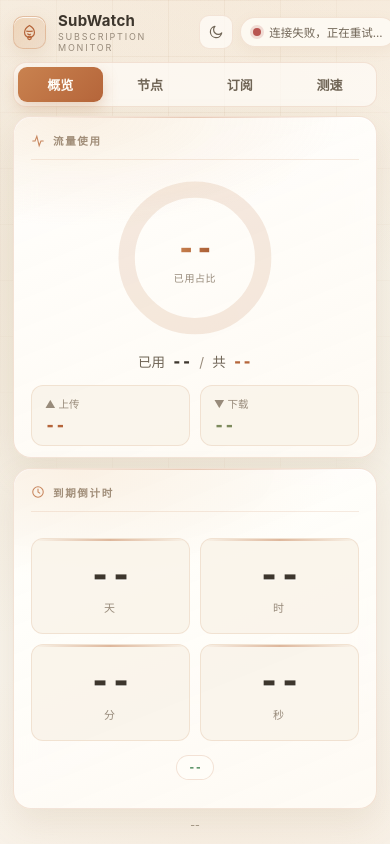
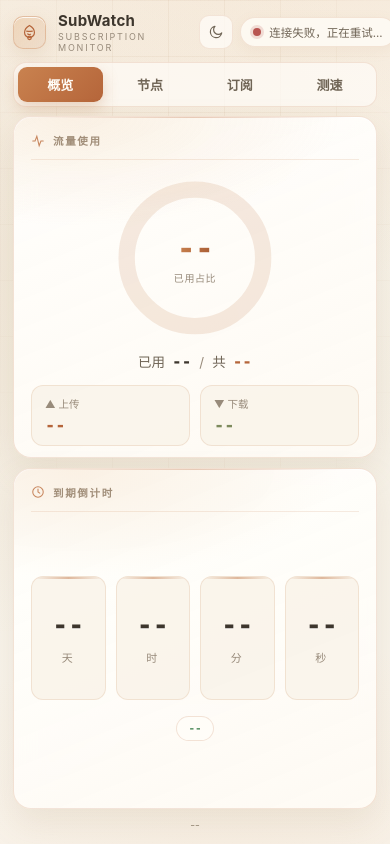
Before and after one commit to JunWan666/subwatch, a plain HTML site: page index.html in a window 390 px wide. Drawn offline with Linux system fonts and the light colour scheme; no server answers.

Commit message:
fix: 到期倒计时改为一行四格横排，提升可读性（含预览图更新）

```diff
--- a/index.html
+++ b/index.html
@@ -381,16 +381,17 @@ footer{flex:none;margin:0;font-size:11px;padding:0 0 2px;line-height:1.5}
 .split .item .lbl{font-size:10.5px;color:var(--text-faint);display:flex;align-items:center;gap:6px;margin-bottom:4px}
 .split .item .val{font-family:var(--mono);font-size:17px;font-weight:700;font-variant-numeric:tabular-nums}
 
-/* ===== 到期倒计时（2×2 大格） ===== */
-.cd-grid{display:grid;grid-template-columns:repeat(2,1fr);gap:10px;margin-top:auto}
+/* ===== 到期倒计时（1×4 横排；2026-09-21 由 2×2 大格改为一行，便于一眼读出 天/时/分/秒） ===== */
+.cd-grid{display:grid;grid-template-columns:repeat(4,1fr);gap:10px;margin-top:auto}
 .cd-cell{border-radius:12px;background:rgba(8,16,32,.6);border:1px solid var(--line);
-  padding:18px 8px;text-align:center;position:relative;overflow:hidden}
+  padding:16px 6px;text-align:center;position:relative;overflow:hidden;
+  display:flex;flex-direction:column;align-items:center;justify-content:center;gap:10px;min-height:140px}
 .cd-cell::after{content:"";position:absolute;left:0;right:0;top:0;height:2px;
   background:linear-gradient(90deg,transparent,rgba(56,214,255,.5),transparent)}
-.cd-cell .n{font-family:var(--mono);font-size:clamp(28px,3.9vh,40px);font-weight:800;
+.cd-cell .n{font-family:var(--mono);font-size:clamp(28px,2.9vw,40px);font-weight:800;
   font-variant-numeric:tabular-nums;line-height:1;text-shadow:0 0 20px rgba(56,214,255,.22)}
-.cd-cell .u{font-size:10px;color:var(--text-faint);letter-spacing:.18em;text-transform:uppercase;margin-top:7px}
-.cd-date{margin:14px 0 auto;display:flex;align-items:center;justify-content:center;gap:8px;
+.cd-cell .u{font-size:10.5px;color:var(--text-faint);letter-spacing:.16em;margin-top:0}
+.cd-date{margin:16px 0 auto;display:flex;align-items:center;justify-content:center;gap:8px;
   font-size:12.5px;color:var(--text-dim);font-family:var(--mono)}
 .badge{padding:5px 11px;border-radius:999px;font-size:11px;border:1px solid var(--line);
   background:rgba(13,25,45,.5);font-weight:600}
@@ -474,8 +475,8 @@ footer{flex:none;margin:0;font-size:11px;padding:0 0 2px;line-height:1.5}
   .gauge-center .pct{font-size:clamp(28px,8vw,38px)}
   .usage-total{font-size:13.5px;margin:9px 0 14px}
   .usage-total b{font-size:16px}
-  .cd-cell{padding:18px 6px}
-  .cd-cell .n{font-size:clamp(30px,9vw,42px)}
+  .cd-cell{padding:14px 4px;min-height:124px}
+  .cd-cell .n{font-size:clamp(22px,6.8vw,30px)}
   .cd-cell .u{font-size:11px}
   .node-flag{width:46px;height:46px;font-size:22px}
   .node-name{font-size:16.5px}
@@ -488,8 +489,8 @@ footer{flex:none;margin:0;font-size:11px;padding:0 0 2px;line-height:1.5}
 }
 @media(max-width:980px) and (max-height:560px){
   .gauge{width:min(170px,26vh);height:min(170px,26vh)}
-  .cd-cell{padding:12px 6px}
-  .cd-cell .n{font-size:clamp(22px,6vh,32px)}
+  .cd-cell{padding:11px 4px;min-height:112px}
+  .cd-cell .n{font-size:clamp(20px,5.2vh,28px)}
   .speed-num{font-size:clamp(30px,9vh,44px)}
   .card{padding:12px 14px}
   .tabs{padding:3px}
```
Also changed, not shown: screenshots/preview-desktop-beige.png.
